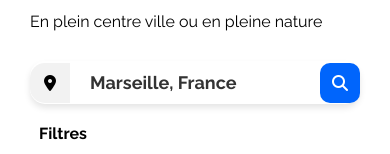
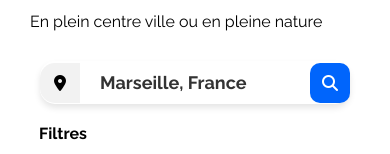
Before and after one commit to MehdiUI/booki-starter-code-master, a plain HTML site: page index.html in a window 390 px wide. Shown: the part 312-466 px from the top of the page. Drawn offline with Linux system fonts and the light colour scheme.

Commit message:
Finition terminée

```diff
--- a/css/style.css
+++ b/css/style.css
@@ -696,15 +696,17 @@ header{
   display: flex;
   justify-content: center; /* Centre horizontalement */
   align-items: center;     /* Centre verticalement */
-  margin: 0 auto;          /* Centrage horizontal */
+  margin: 0 ;          /* Centrage horizontal */
   width: 100%;              /* Garde une largeur adaptée */
+  max-width: 100%;
 }
 
 .search-parent{
-  padding-left: 30px;
-  padding-right: 30PX;
+  padding-left: 40px;
+  padding-right:40PX;
   width: 100%;
 }
+
 .searchicon{
   background-color: var(--main-color);
   color: var(--main-bg-color);
```
